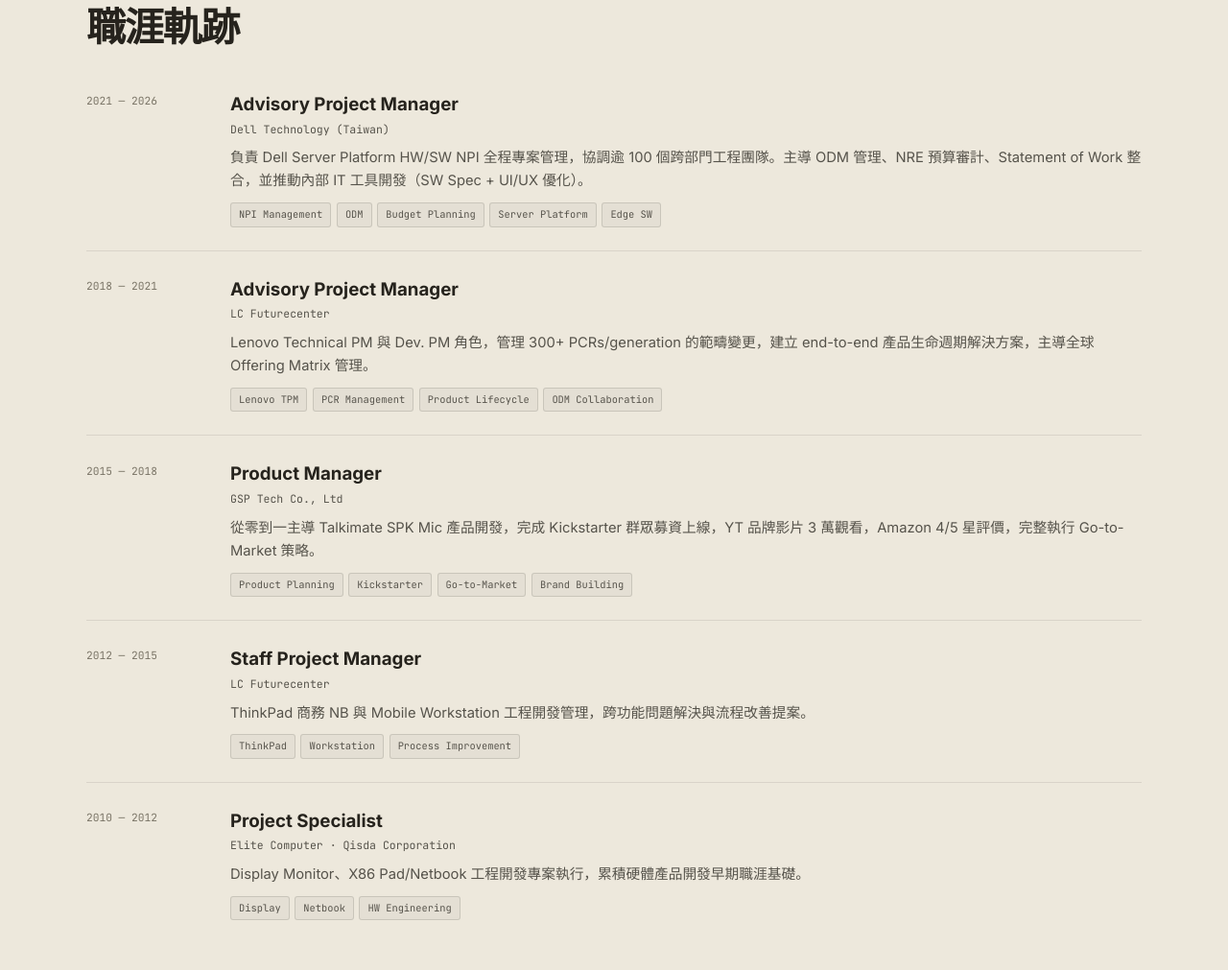
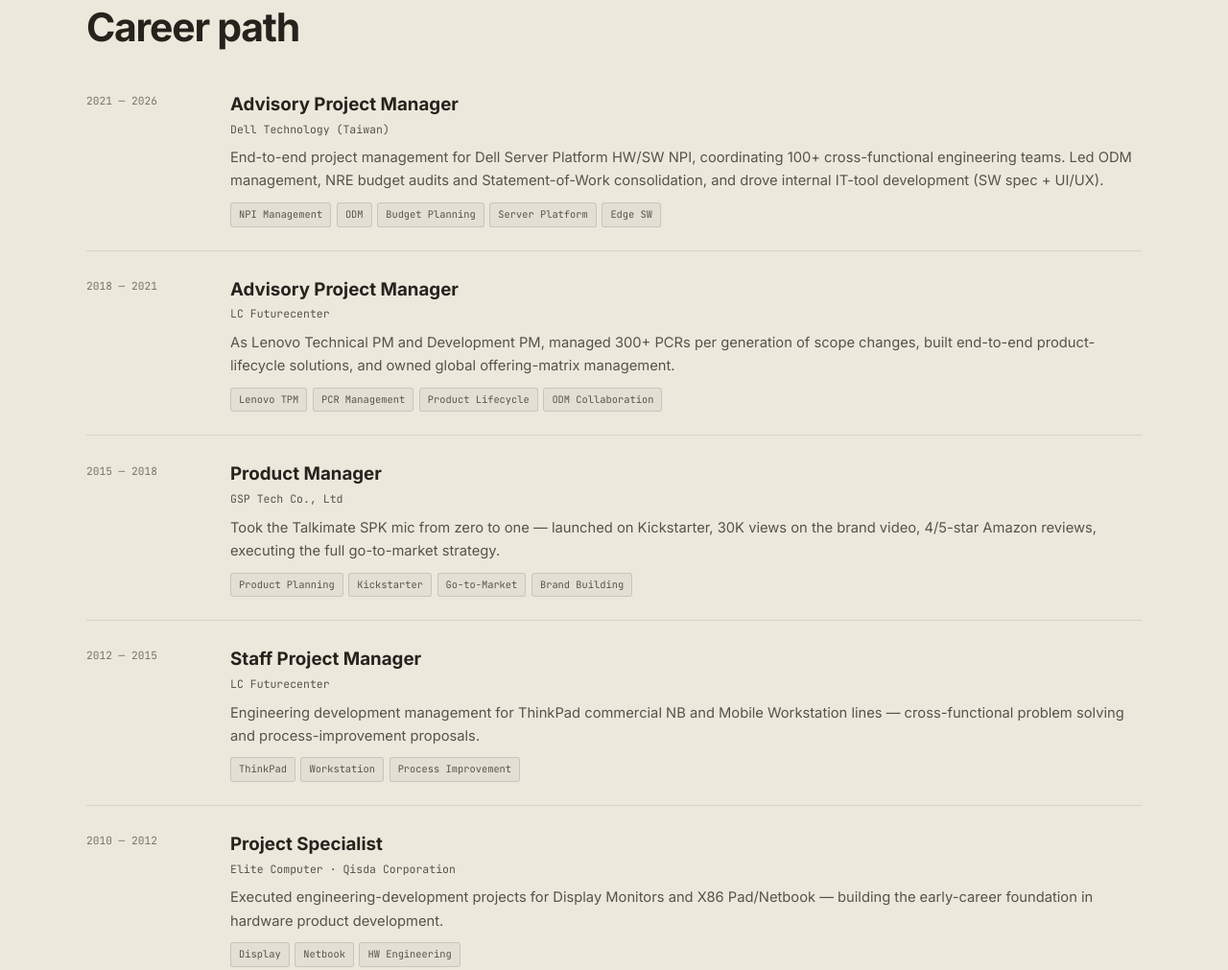
Before and after one commit to darcon25/maxcareerportal, a plain HTML site: page index.html in a window 1280 px wide. Shown: the part 2343-3354 px from the top of the page at 96% size. Drawn offline with nearby package versions, Linux system fonts and the light colour scheme.

Commit message:
feat(i18n): Experience 區塊雙語

```diff
--- a/index.html
+++ b/index.html
@@ -1243,14 +1243,16 @@
         <span class="section-num">2.0</span>
         <span class="section-title">Experience</span>
       </div>
-      <h2 class="section-h2">職涯軌跡</h2>
+      <h2 class="section-h2 t-zh">職涯軌跡</h2>
+      <h2 class="section-h2 t-en">Career path</h2>
 
       <div class="exp-item">
         <div class="exp-period">2021 — 2026</div>
         <div>
           <h3>Advisory Project Manager</h3>
           <div class="exp-co">Dell Technology (Taiwan)</div>
-          <p class="exp-desc">負責 Dell Server Platform HW/SW NPI 全程專案管理，協調逾 100 個跨部門工程團隊。主導 ODM 管理、NRE 預算審計、Statement of Work 整合，並推動內部 IT 工具開發（SW Spec + UI/UX 優化）。</p>
+          <p class="exp-desc t-zh">負責 Dell Server Platform HW/SW NPI 全程專案管理，協調逾 100 個跨部門工程團隊。主導 ODM 管理、NRE 預算審計、Statement of Work 整合，並推動內部 IT 工具開發（SW Spec + UI/UX 優化）。</p>
+          <p class="exp-desc t-en">End-to-end project management for Dell Server Platform HW/SW NPI, coordinating 100+ cross-functional engineering teams. Led ODM management, NRE budget audits and Statement-of-Work consolidation, and drove internal IT-tool development (SW spec + UI/UX).</p>
           <div class="tag-row">
             <span class="tag">NPI Management</span>
             <span class="tag">ODM</span>
@@ -1266,7 +1268,8 @@
         <div>
           <h3>Advisory Project Manager</h3>
           <div class="exp-co">LC Futurecenter</div>
-          <p class="exp-desc">Lenovo Technical PM 與 Dev. PM 角色，管理 300+ PCRs/generation 的範疇變更，建立 end-to-end 產品生命週期解決方案，主導全球 Offering Matrix 管理。</p>
+          <p class="exp-desc t-zh">Lenovo Technical PM 與 Dev. PM 角色，管理 300+ PCRs/generation 的範疇變更，建立 end-to-end 產品生命週期解決方案，主導全球 Offering Matrix 管理。</p>
+          <p class="exp-desc t-en">As Lenovo Technical PM and Development PM, managed 300+ PCRs per generation of scope changes, built end-to-end product-lifecycle solutions, and owned global offering-matrix management.</p>
           <div class="tag-row">
             <span class="tag">Lenovo TPM</span>
             <span class="tag">PCR Management</span>
@@ -1281,7 +1284,8 @@
         <div>
           <h3>Product Manager</h3>
           <div class="exp-co">GSP Tech Co., Ltd</div>
-          <p class="exp-desc">從零到一主導 Talkimate SPK Mic 產品開發，完成 Kickstarter 群眾募資上線，YT 品牌影片 3 萬觀看，Amazon 4/5 星評價，完整執行 Go-to-Market 策略。</p>
+          <p class="exp-desc t-zh">從零到一主導 Talkimate SPK Mic 產品開發，完成 Kickstarter 群眾募資上線，YT 品牌影片 3 萬觀看，Amazon 4/5 星評價，完整執行 Go-to-Market 策略。</p>
+          <p class="exp-desc t-en">Took the Talkimate SPK mic from zero to one — launched on Kickstarter, 30K views on the brand video, 4/5-star Amazon reviews, executing the full go-to-market strategy.</p>
           <div class="tag-row">
             <span class="tag">Product Planning</span>
             <span class="tag">Kickstarter</span>
@@ -1296,7 +1300,8 @@
         <div>
           <h3>Staff Project Manager</h3>
           <div class="exp-co">LC Futurecenter</div>
-          <p class="exp-desc">ThinkPad 商務 NB 與 Mobile Workstation 工程開發管理，跨功能問題解決與流程改善提案。</p>
+          <p class="exp-desc t-zh">ThinkPad 商務 NB 與 Mobile Workstation 工程開發管理，跨功能問題解決與流程改善提案。</p>
+          <p class="exp-desc t-en">Engineering development management for ThinkPad commercial NB and Mobile Workstation lines — cross-functional problem solving and process-improvement proposals.</p>
           <div class="tag-row">
             <span class="tag">ThinkPad</span>
             <span class="tag">Workstation</span>
@@ -1310,7 +1315,8 @@
         <div>
           <h3>Project Specialist</h3>
           <div class="exp-co">Elite Computer · Qisda Corporation</div>
-          <p class="exp-desc">Display Monitor、X86 Pad/Netbook 工程開發專案執行，累積硬體產品開發早期職涯基礎。</p>
+          <p class="exp-desc t-zh">Display Monitor、X86 Pad/Netbook 工程開發專案執行，累積硬體產品開發早期職涯基礎。</p>
+          <p class="exp-desc t-en">Executed engineering-development projects for Display Monitors and X86 Pad/Netbook — building the early-career foundation in hardware product development.</p>
           <div class="tag-row">
             <span class="tag">Display</span>
             <span class="tag">Netbook</span>
```
